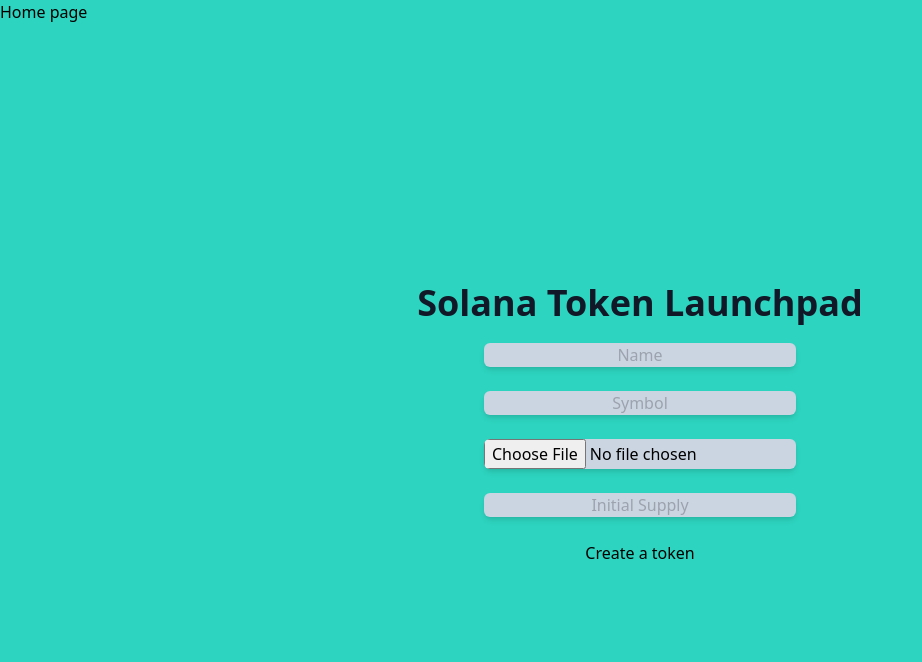
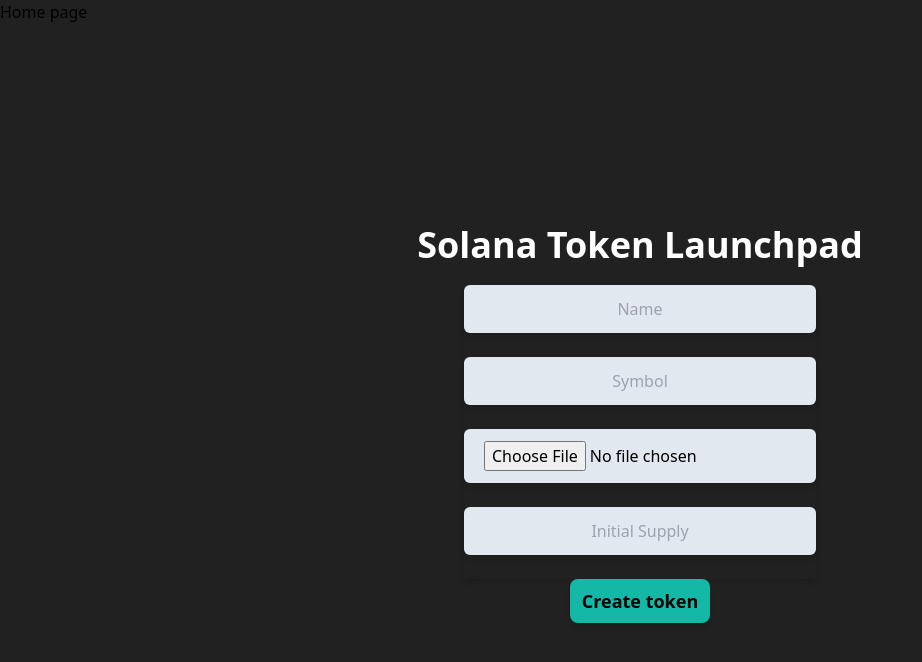
Before and after one commit to hrithik210/token-launchpad, a Next.js app: page / in a window 1280 px wide. Shown: the top 662 px of the page, without its empty margins (0-922 px from the left). Built offline with nearby package versions, Linux system fonts and the light colour scheme.

Commit message:
added some stypes

```diff
--- a/app/layout.tsx
+++ b/app/layout.tsx
@@ -26,7 +26,7 @@
   return (
     <html lang="en">
       <body
-        className={`${geistSans.variable} ${geistMono.variable} antialiased bg-teal-400`}
+        className={`${geistSans.variable} ${geistMono.variable} antialiased bg-[#212121]`}
       >
         {children}
       </body>
--- a/components/TokenLaunchpad.tsx
+++ b/components/TokenLaunchpad.tsx
@@ -2,14 +2,14 @@
 
 export function TokenLaunchpad() {
   return  <div  className="flex flex-col justify-center items-center h-screen">
-      <h1 className="text-4xl mb-5 font-extrabold text-gray-900">Solana Token Launchpad</h1>
-      <div className="flex flex-col max-w-lg mx-auto ">
-        <input className='bg-slate-300 shadow-md rounded-md text-center' type='text' placeholder='Name'></input> <br />
-        <input className='bg-slate-300 shadow-md rounded-md text-center' type='text' placeholder='Symbol'></input> <br />
-        <input className='bg-slate-300 shadow-md rounded-md text-center' type={"file"} placeholder='Image URL'></input> <br />
-        <input className='bg-slate-300 shadow-md rounded-md text-center' type='text' placeholder='Initial Supply'></input> <br />
-        <button className='btn'>Create a token</button>
+      <h1 className="text-4xl mb-5 font-extrabold text-white">Solana Token Launchpad</h1>
+      <div className="flex flex-col max-w-lg mx-auto shadow-md ">
+        <input className='bg-slate-200 shadow-md rounded-md text-center px-5 py-3 text-black' type='text' placeholder='Name'></input> <br />
+        <input className='bg-slate-200 shadow-md rounded-md text-center px-5 py-3 text-black' type='text' placeholder='Symbol'></input> <br />
+        <input className='bg-slate-200 shadow-md rounded-md text-center px-5 py-3 text-black' type={"file"} placeholder='Image URL'></input> <br />
+        <input className='bg-slate-200 shadow-md rounded-md text-center px-5 py-3 text-black' type='text' placeholder='Initial Supply'></input> <br />
       </div>
+      <button className='bg-teal-500 py-2 px-3 shadow-md rounded-lg text-black text-lg font-semibold'>Create token</button>
 
   </div>
 }
```
